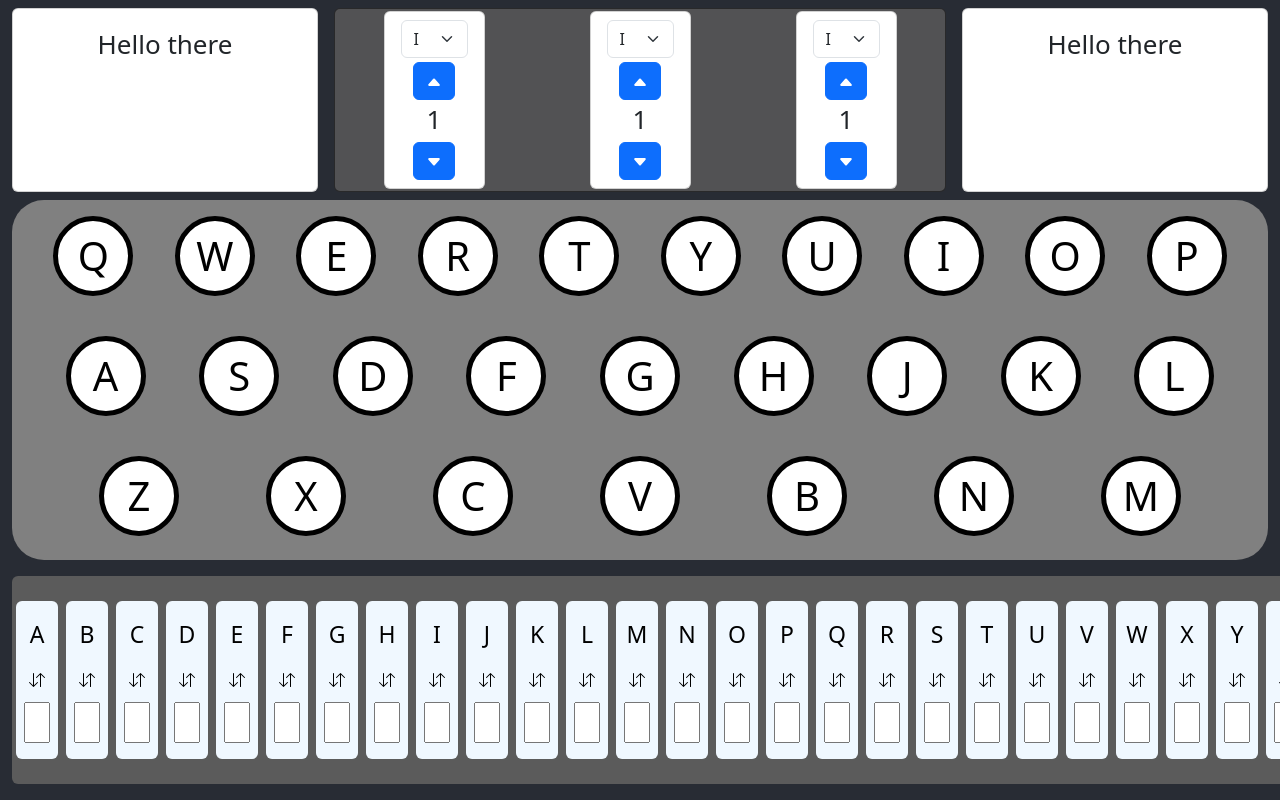
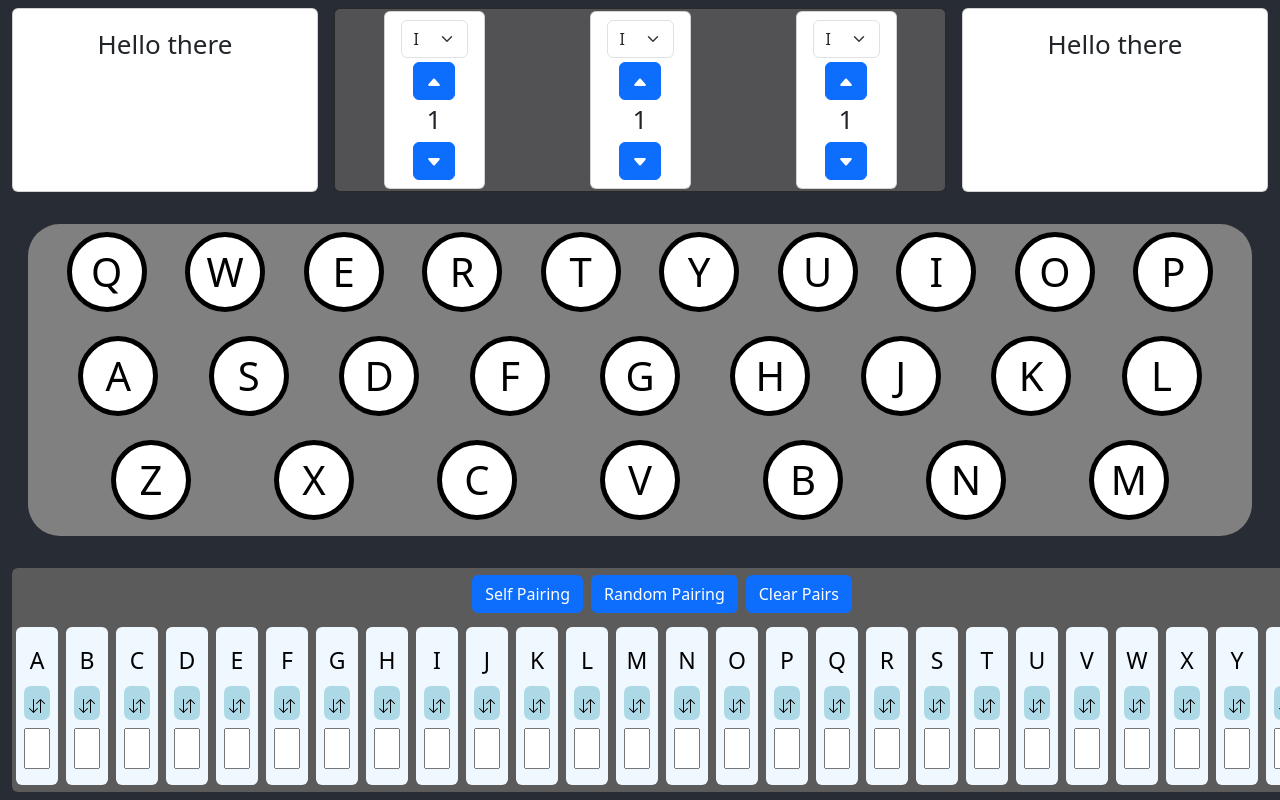
Before and after one commit to luishong07/Enigma-Replica, a React (Create React App) app: page / in a window 1280 px wide. Shown: the top 800 px of the page. Built offline with nearby package versions, Linux system fonts and the light colour scheme.

Commit message:
redid spacing for lampboard and added options sections to the plugboard

```diff
--- a/src/Lampboard.css
+++ b/src/Lampboard.css
@@ -80,6 +80,7 @@
 
 .lamp-rows-container{
     background: grey;
-    border-radius: 2em
+    border-radius: 2em;
+    /* padding:  auto 0; */
 
 }
--- a/src/Lampboard.tsx
+++ b/src/Lampboard.tsx
@@ -23,23 +23,23 @@ const Lampboard: React.FC<Props> = ({ encryptedLetter, isKeyUp }: Props) => {
 
     return (
         <Container fluid className='base d-grid'>
-            <Stack className='lamp-rows-container' direction='vertical'>
+            <Stack className='lamp-rows-container my-auto mx-3' direction='vertical'>
 
-                <Stack className='lamp-row my-auto' direction='horizontal' >
+                <Stack className='lamp-row my-2' direction='horizontal' >
                     {firstRow.map(e => {
                         return <h1>
                             <div className={`circle ${(encryptedLetter === e && !isKeyUp) ? 'lit' : "off"}`}>{e}</div>
                         </h1>
                     })}
                 </Stack>
-                <Stack className='lamp-row my-auto' direction='horizontal' >
+                <Stack className='lamp-row my-2' direction='horizontal' >
                     {secondRow.map(e => {
                         return <h1>
                             <div className={`circle ${(encryptedLetter === e && !isKeyUp) ? 'lit' : "off"}`}>{e}</div>
                         </h1>
                     })}
                 </Stack>
-                <Stack className='lamp-row my-auto' direction='horizontal' >
+                <Stack className='lamp-row my-2' direction='horizontal' >
                     {thirdRow.map(e => {
                         return <h1>
                             <div className={`circle ${(encryptedLetter === e && !isKeyUp) ? 'lit' : "off"}`}>{e}</div>
--- a/src/Plugboard.css
+++ b/src/Plugboard.css
@@ -1,4 +1,4 @@
-.plugboard-container{
+.plugboard-container {
     display: grid;
     /* grid-template-columns: 1fr; */
     /* outline:  red solid 1px; */
@@ -12,28 +12,40 @@
     color: black;
     font-size: calc(7px + 2vmin);
     min-height: 30dvh;
+}
+
+.plugboard-top {
+    outline: red solid 1px;
+}
+
+.letter-pair-container {
+    justify-content: space-evenly;
+    /* background-color: rgb(91, 91, 91); */
+    /* border-radius: 0.375rem; */
+}
+.options {
+    /* background-color: red; */
+    /* justify-content: space-evenly; */
 
 }
+.stack-container {
+    background-color: rgb(91, 91, 91);
 
-.plugboard-top{
-    outline:  red solid 1px;
+    border-radius: 0.375rem;
+}
+input {
+    width: calc(10px + 2vmin);
+    text-transform: uppercase;
 
 }
-
-.letter-pair-container{
-    justify-content: space-evenly;
-    background-color: rgb(91, 91, 91);
-    border-radius: 0.375rem;
-
-
-}
- input{
-    width: calc(10px + 2vmin);
-
-
-}
-.single-pair{
+.single-pair {
     background-color: aliceblue;
     /* border: solid rebeccapurple 1px; */
     border-radius: 0.375rem;
 }
+.arrows{
+    background-color: lightblue;
+    border-radius: .3em;
+    /* color: white; */
+    cursor: pointer;
+}
--- a/src/Plugboard.tsx
+++ b/src/Plugboard.tsx
@@ -3,6 +3,8 @@ import "./Plugboard.css"
 import { Card } from 'react-bootstrap'
 import Container from 'react-bootstrap/Container';
 import { Stack } from 'react-bootstrap';
+import Button from 'react-bootstrap/Button';
+
 
 
 
@@ -10,19 +12,31 @@ const Plugboard: React.FC = () => {
     const alphabet: string[] = ["A", "B", "C", "D", "E", "F", "G", "H", "I", "J", "K", "L", "M", "N", "O", "P", "Q", "R", "S", "T", "U", "V", "W", "X", "Y", "Z"];
 
     return (
-        <Container fluid className="plugboard-container py-3">
-            <Stack className="letter-pair-container " direction="horizontal" >
+        <Container fluid className="plugboard-container py-2">
+            <Stack className="stack-container py-auto" direction="vertical">
+                <Stack className="options mx-auto my-auto" direction="horizontal" gap={2}>
+                    <Button variant="primary">Self Pairing</Button>
+                    <Button variant="primary">Random Pairing</Button>
+                    <Button variant="primary">Clear Pairs</Button>
+                </Stack>
+                <Stack className="letter-pair-container my-auto" direction="horizontal" >
                     {alphabet.map(letter => {
                         return <div className=" px-2 py-3 mx-1 single-pair">
                             <div>{letter}</div>
-                        <div className="my-2">
+                            {/* <Button size="sm" variant="primary">
+                                <svg xmlns="http://www.w3.org/2000/svg" width="16" height="16" fill="currentColor" className="bi bi-arrow-down-up" viewBox="0 0 16 16">
+                                    <path fill-rule="evenodd" d="M11.5 15a.5.5 0 0 0 .5-.5V2.707l3.146 3.147a.5.5 0 0 0 .708-.708l-4-4a.5.5 0 0 0-.708 0l-4 4a.5.5 0 1 0 .708.708L11 2.707V14.5a.5.5 0 0 0 .5.5zm-7-14a.5.5 0 0 1 .5.5v11.793l3.146-3.147a.5.5 0 0 1 .708.708l-4 4a.5.5 0 0 1-.708 0l-4-4a.5.5 0 0 1 .708-.708L4 13.293V1.5a.5.5 0 0 1 .5-.5z" />
+                                </svg>
+                            </Button> */}
+                            <div className="arrows my-2">
                                 <svg xmlns="http://www.w3.org/2000/svg" width="16" height="16" fill="currentColor" className="bi bi-arrow-down-up" viewBox="0 0 16 16">
                                     <path fill-rule="evenodd" d="M11.5 15a.5.5 0 0 0 .5-.5V2.707l3.146 3.147a.5.5 0 0 0 .708-.708l-4-4a.5.5 0 0 0-.708 0l-4 4a.5.5 0 1 0 .708.708L11 2.707V14.5a.5.5 0 0 0 .5.5zm-7-14a.5.5 0 0 1 .5.5v11.793l3.146-3.147a.5.5 0 0 1 .708.708l-4 4a.5.5 0 0 1-.708 0l-4-4a.5.5 0 0 1 .708-.708L4 13.293V1.5a.5.5 0 0 1 .5-.5z" />
                                 </svg>
                             </div>
-                        <input />
+                            <input type="text" maxLength={1} />
                         </div>
                     })}
+                </Stack>
             </Stack>
         </Container>
     )
```
Lines whose indentation alone changed are shown as unchanged.
